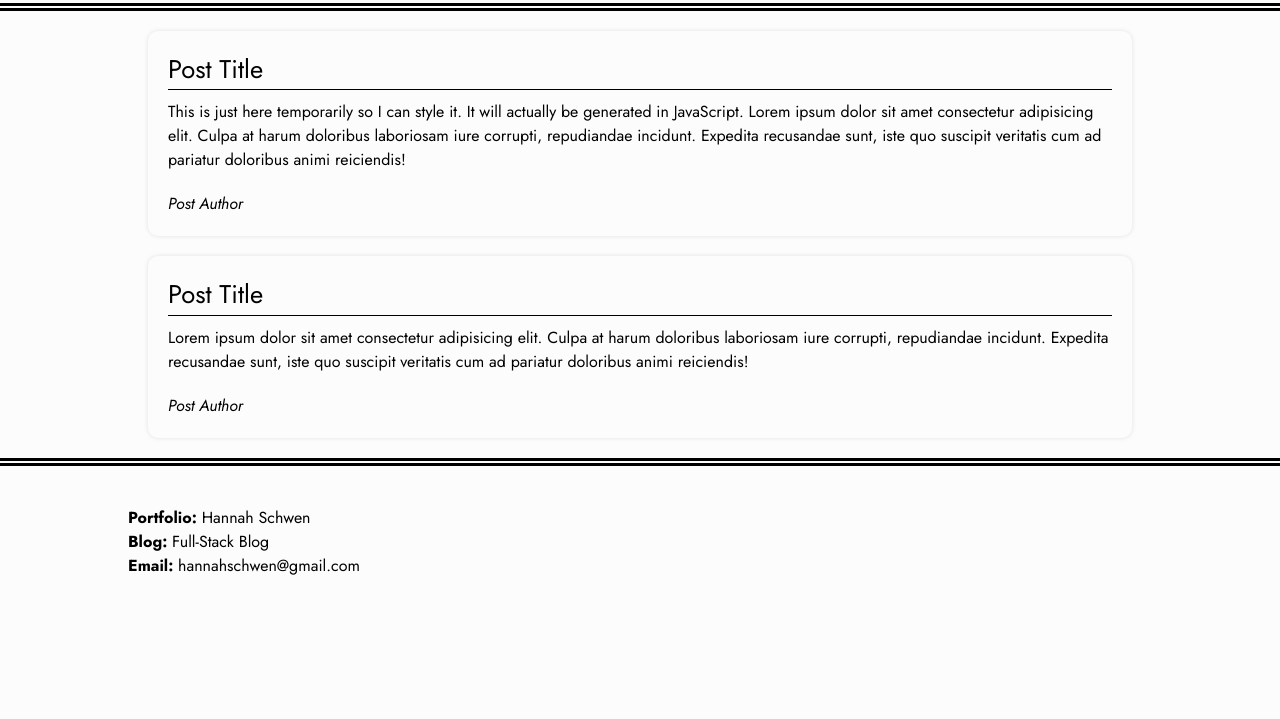
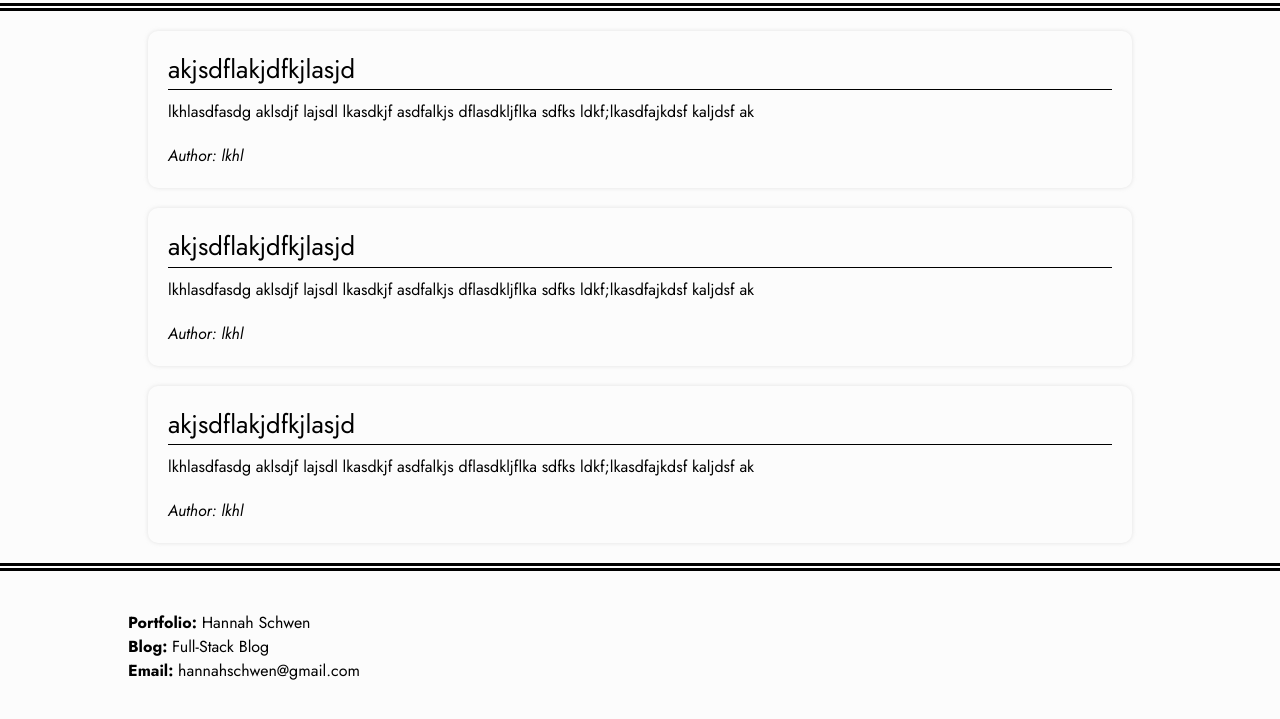
Before and after one commit to hannah-finch/simple-blog, a plain HTML site: page blog.html in a window 1280 px wide. Shown: the part 67-786 px from the top of the page. Drawn offline with Linux system fonts and the light colour scheme.

Commit message:
wrote createPost function

```diff
--- a/assets/js/blog.js
+++ b/assets/js/blog.js
@@ -0,0 +1,23 @@
+const posts = document.getElementById("posts");
+
+function createPost() {
+  const post = document.createElement("div");
+  post.setAttribute("class", "post-card shadow");
+  posts.appendChild(post);
+
+  const postTitle = document.createElement("h2");
+  postTitle.innerHTML = "akjsdflakjdfkjlasjd";
+  post.appendChild(postTitle);
+
+  const postComment = document.createElement("p");
+  postComment.innerHTML = "lkhlasdfasdg aklsdjf lajsdl lkasdkjf asdfalkjs dflasdkljflka sdfks ldkf;lkasdfajkdsf kaljdsf ak"
+  post.appendChild(postComment)
+
+  const postAuthor = document.createElement("h3");
+  postAuthor.innerHTML = "Author: "+ "lkhl"
+  post.appendChild(postAuthor)
+}
+
+createPost();
+createPost();
+createPost();
--- a/assets/js/form.js
+++ b/assets/js/form.js
@@ -0,0 +1,4 @@
+const nameInput = document.getElementById('username');
+const titleInput = document.getElementById('ptitle');
+const commentInput = document.getElementById('pcomment');
+const submit = document.getElementById('submit');
--- a/blog.html
+++ b/blog.html
@@ -26,20 +26,8 @@
   </header>
 
   <main>
-    <section class="post-card shadow"> <!-- blog post card -->
-      <h2>Post Title</h2> <!-- post title -->
-      <p>
-        This is just here temporarily so I can style it. It will actually be generated in JavaScript. Lorem ipsum dolor sit amet consectetur adipisicing elit. Culpa at harum doloribus laboriosam iure corrupti, repudiandae incidunt. Expedita recusandae sunt, iste quo suscipit veritatis cum ad pariatur doloribus animi reiciendis!
-      </p>
-      <h3>Post Author</h3> <!-- post author -->
-    </section>
-    <section class="post-card shadow"> <!-- blog post card -->
-      <h2>Post Title</h2> <!-- post title -->
-      <p>
-        Lorem ipsum dolor sit amet consectetur adipisicing elit. Culpa at harum doloribus laboriosam iure corrupti, repudiandae incidunt. Expedita recusandae sunt, iste quo suscipit veritatis cum ad pariatur doloribus animi reiciendis!
-      </p>
-      <h3>Post Author</h3> <!-- post author -->
-    </section>
+    <div id="posts">
+    </div>
   </main>
 
   <footer>
@@ -50,7 +38,7 @@
     </p>
   </footer>
 
-  <script type="text/javascript" src="./assets/js/form.js"></script>
+  <script type="text/javascript" src="./assets/js/blog.js"></script>
   <script type="text/javascript" src="./assets/js/logic.js"></script>
 
 </body>
```
Also changed, not shown: index.html (+1 -1 lines).
